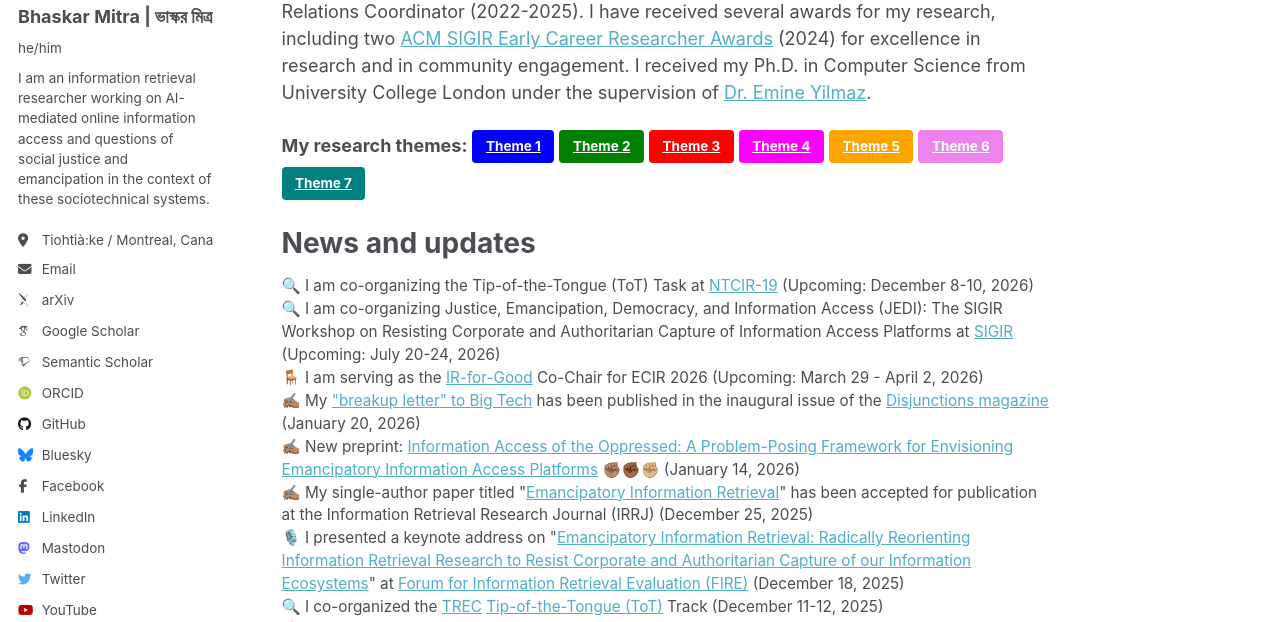
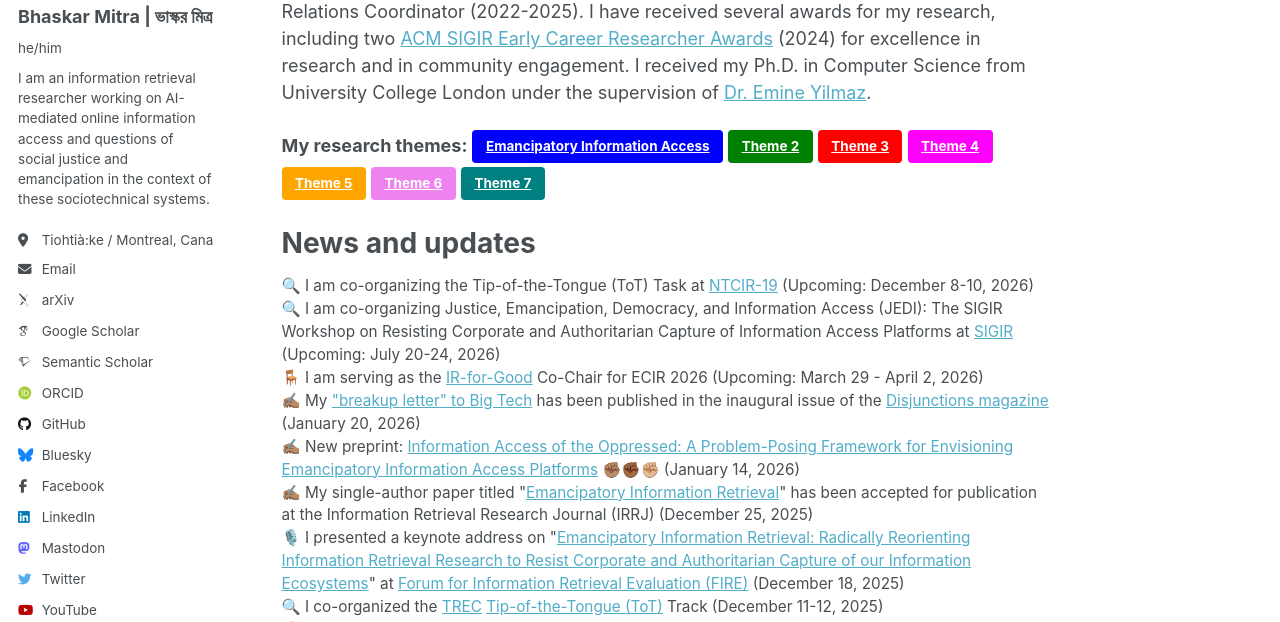
Before and after one commit to bhaskar-mitra/bhaskar-mitra.github.io, a Jekyll site: the page built from _pages/about.md, in a window 1280 px wide and 900 px high, cut to the strip 278-900 px from the top of the window. Built offline with Jekyll 4.4.1, drawn with Linux system fonts in a browser that asks for light colours; some web fonts are replaced.

Commit message:
Update about.md

```diff
--- a/_pages/about.md
+++ b/_pages/about.md
@@ -16,7 +16,7 @@ I received my Ph.D. in Computer Science from University College London under the
 <br/>
 
 **My research themes:**
-<a href="theme-1" class="btn" style="background-color:blue" onmouseover="this.style.backgroundColor='color-mix(in srgb, #000 20%, blue 80%)'" onmouseout="this.style.backgroundColor='blue'">Theme 1</a>
+<a href="theme-emancipatory" class="btn" style="background-color:blue" onmouseover="this.style.backgroundColor='color-mix(in srgb, #000 20%, blue 80%)'" onmouseout="this.style.backgroundColor='blue'">Emancipatory Information Access</a>
 <a href="theme-2" class="btn" style="background-color:green" onmouseover="this.style.backgroundColor='color-mix(in srgb, #000 20%, green 80%)'" onmouseout="this.style.backgroundColor='green'">Theme 2</a>
 <a href="theme-3" class="btn" style="background-color:red" onmouseover="this.style.backgroundColor='color-mix(in srgb, #000 20%, red 80%)'" onmouseout="this.style.backgroundColor='red'">Theme 3</a>
 <a href="theme-4" class="btn" style="background-color:magenta" onmouseover="this.style.backgroundColor='color-mix(in srgb, #000 20%, magenta 80%)'" onmouseout="this.style.backgroundColor='magenta'">Theme 4</a>
```
